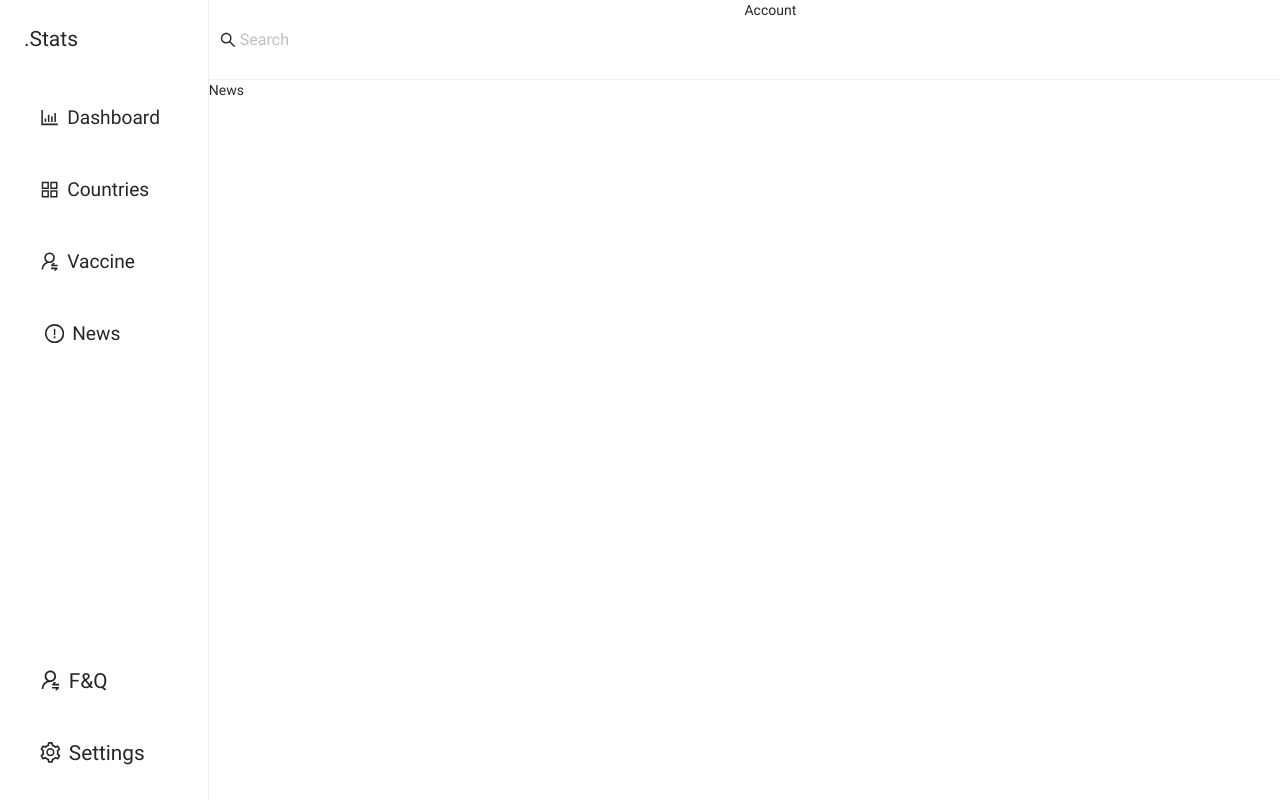
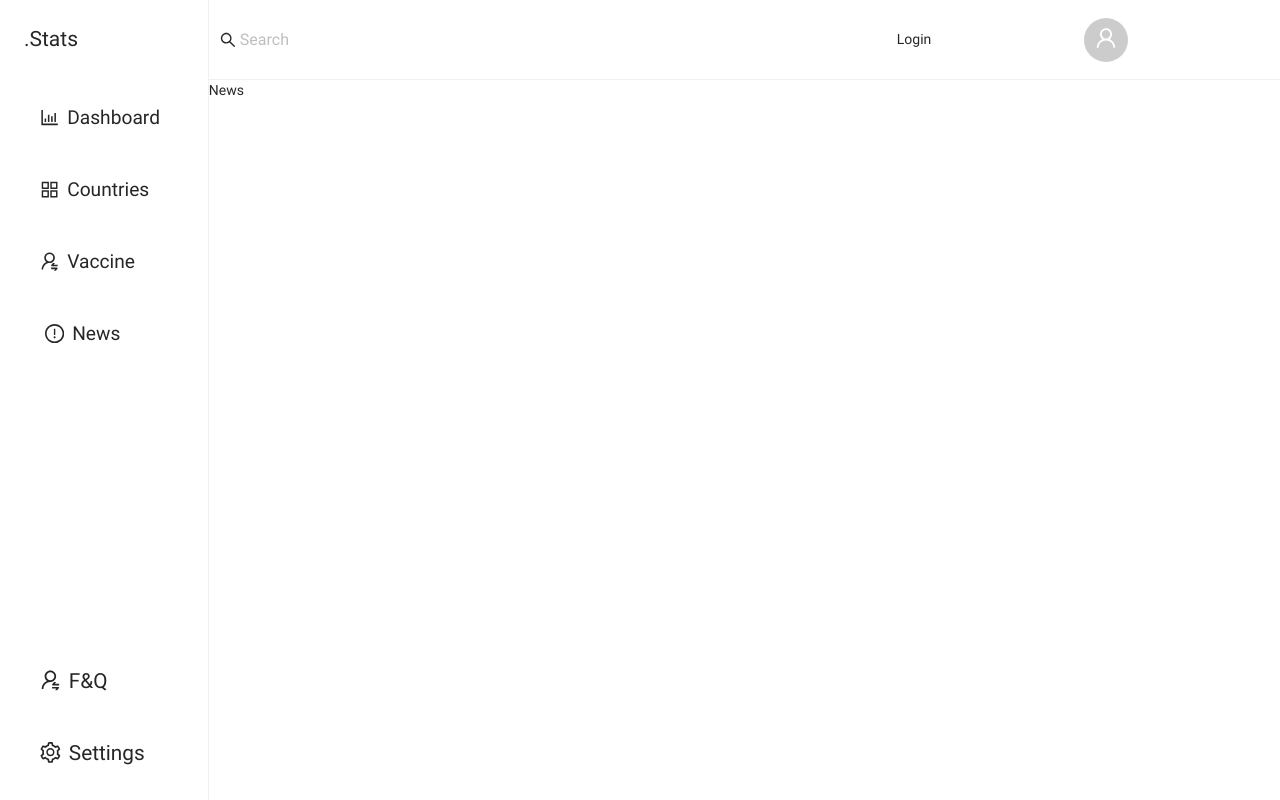
Before and after one commit to PouRiaBG/covid19-panel, a React (Create React App) app: page /news in a window 1280 px wide. Built offline with nearby package versions, Linux system fonts and the light colour scheme.

Commit message:
refactor(): move Layout to components directory

```diff
--- a/src/App.tsx
+++ b/src/App.tsx
@@ -1,6 +1,6 @@
 import { Route, Routes } from "react-router";
 import { Dashboard } from "./Pages/Dashboard";
-import { Layout } from "./Layout/Layout/Layout";
+import { Layout } from "./components/Layout/Layout/Layout";
 
 import { Countries } from "./Pages/Countries";
 import "antd/dist/antd.css";
--- a/src/Layout/Header/Header.tsx
+++ b/src/components/Layout/Header/Header.tsx
@@ -1,5 +1,5 @@
-import { SearchOutlined } from "@ant-design/icons";
-import { Input } from "antd";
+import { SearchOutlined, UserOutlined } from "@ant-design/icons";
+import { Avatar, Input } from "antd";
 import styles from "./header.module.css";
 export function Header() {
   return (
@@ -13,7 +13,10 @@ export function Header() {
           bordered={false}
         />
       </div>
-      <div className={styles.account}>Account</div>
+      <div className={styles.account}>
+        <p>Login</p>
+        <Avatar size={44} icon={<UserOutlined />} />
+      </div>
     </header>
   );
 }
--- a/src/Layout/Header/header.module.css
+++ b/src/components/Layout/Header/header.module.css
@@ -12,4 +12,7 @@
 }
 .account {
   flex: 1;
+  display: flex;
+  align-items: center;
+  justify-content: space-evenly;
 }
```
Also changed, not shown: src/components/Layout/Layout/Layout.tsx (renamed from src/Layout/Layout/Layout.tsx), src/components/Layout/Layout/layout.module.css (renamed from src/Layout/Layout/layout.module.css), src/components/Layout/SideBar/SideBar.tsx (renamed from src/Layout/SideBar/SideBar.tsx), src/components/Layout/SideBar/sideBar.module.css (renamed from src/Layout/SideBar/sideBar.module.css).
